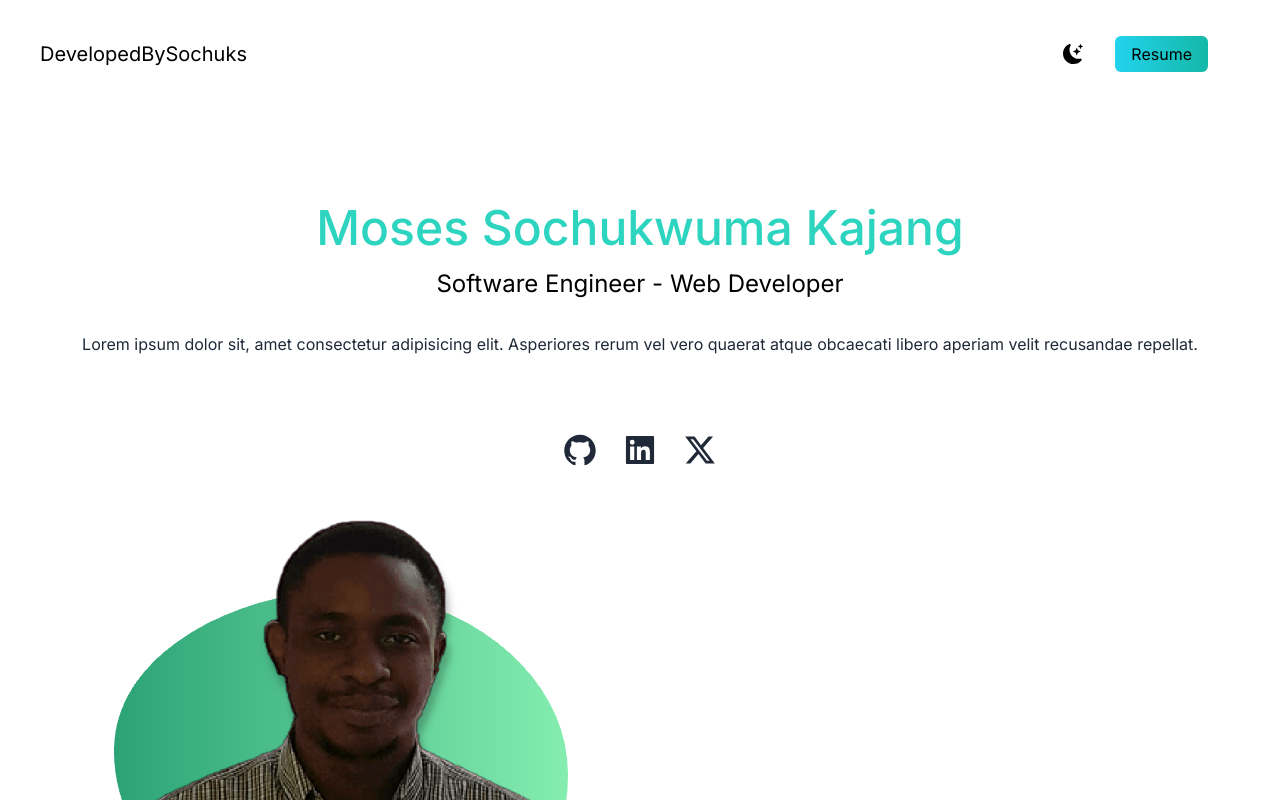
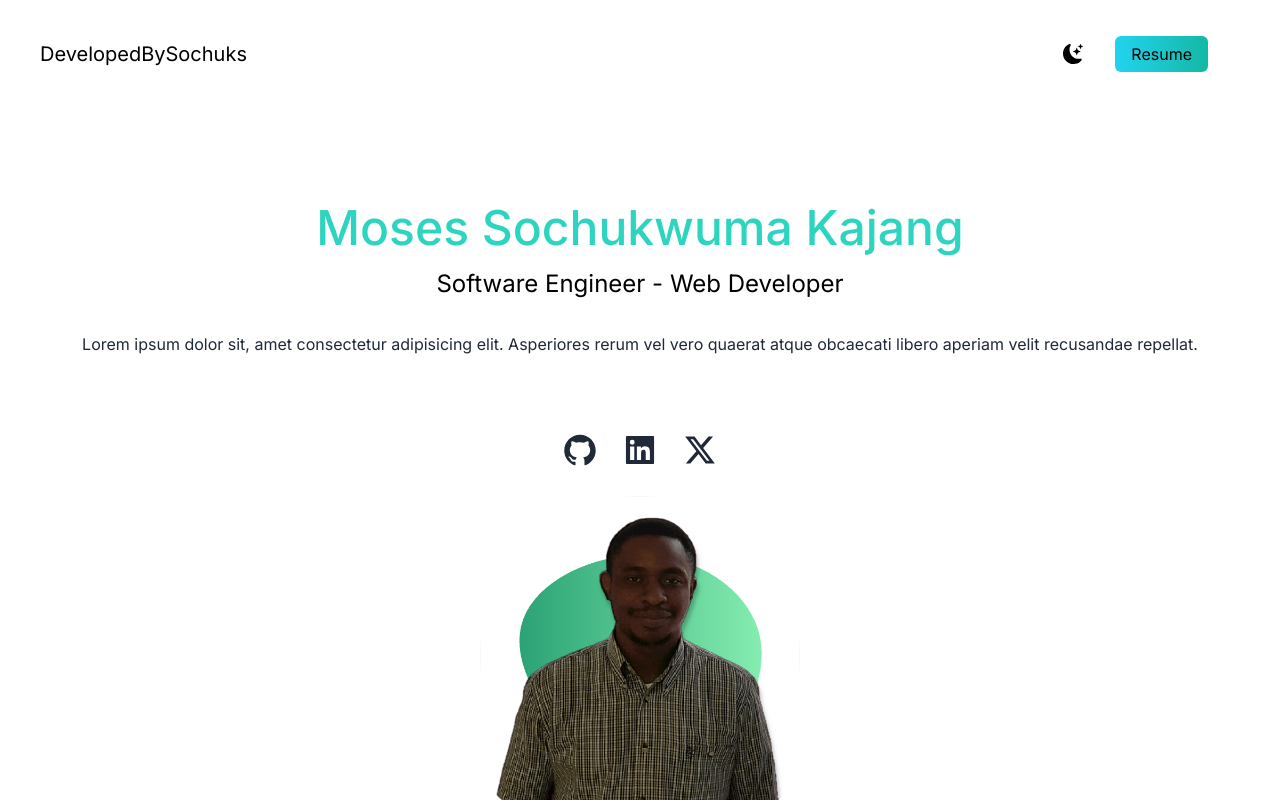
Before and after one commit to Sochuks/my-react-portfolio-2, a Next.js app: page / in a window 1280 px wide. Shown: the top 800 px of the page. Built offline with nearby package versions, Linux system fonts and the light colour scheme.

Commit message:
Modify Image style

```diff
--- a/src/app/page.js
+++ b/src/app/page.js
@@ -40,7 +40,7 @@ export default function Home() {
           </div>
 
           {/* Porfolio-image */}
-          <div>
+          <div className="relative mx-auto mt-4 rounded-full h-80 w-80 bg-slate-400">
               <Image src={deved} />
           </div>
 
```
